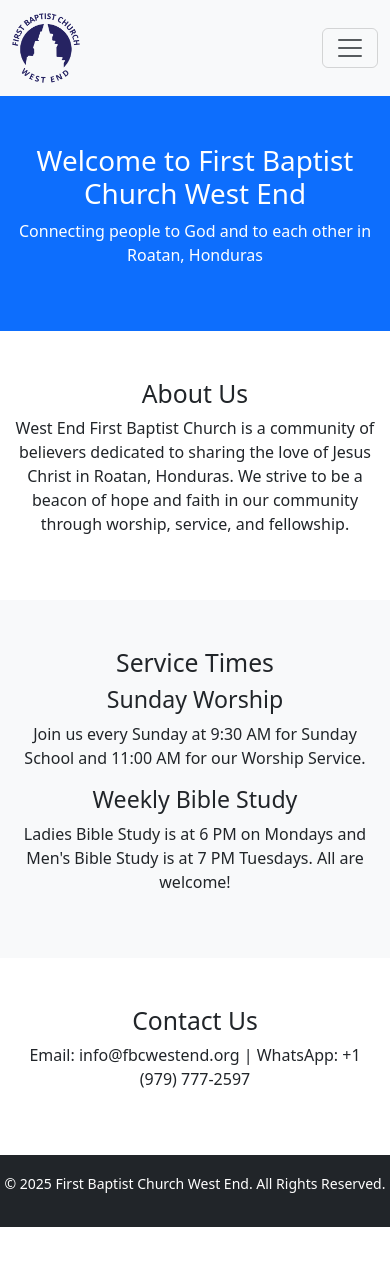
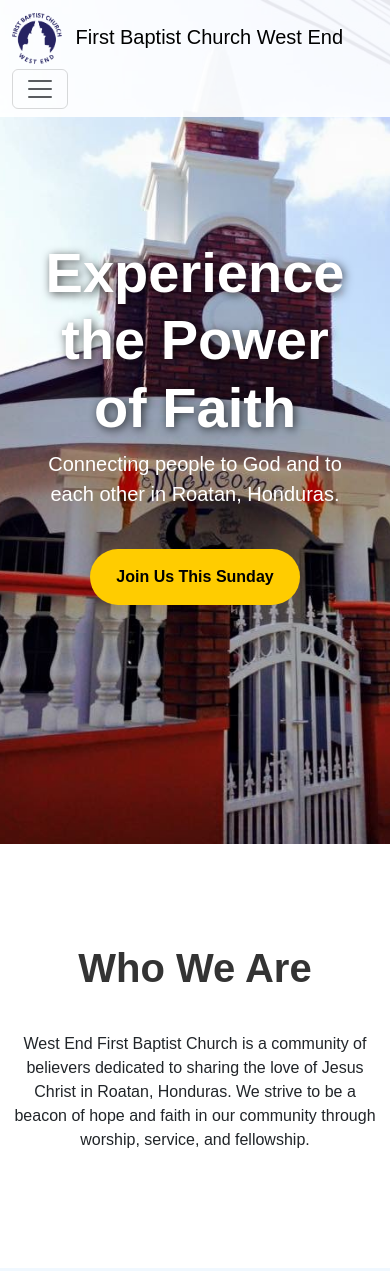
Before and after one commit to timpierce/fbcwestend, a plain HTML site: page index.html in a window 390 px wide. Shown: the top 1271 px of the page. Before the commit the page ends 1227 px from the top, so only its background shows below. Drawn offline with nearby package versions, Linux system fonts and the light colour scheme.

Commit message:
totally changed look and feel also added a picture of the church

```diff
--- a/index.html
+++ b/index.html
@@ -2,15 +2,81 @@
 <html lang="en">
 <head>
     <meta charset="UTF-8">
-    <meta name="viewport" content="width=device-width, initial-scale=1">
-    <title>First Baptist Church West End - Roatan</title>
+    <meta name="viewport" content="width=device-width, initial-scale=1.0">
+    <meta name="description" content="West End First Baptist Church - A vibrant faith community in Roatan, Honduras. Join us for worship and fellowship.">
+    <title>West End First Baptist Church | Roatan</title>
+
+    <!-- Bootstrap & Font Awesome -->
     <link href="https://cdn.jsdelivr.net/npm/bootstrap@5.3.0/dist/css/bootstrap.min.css" rel="stylesheet">
+    <script src="https://kit.fontawesome.com/a076d05399.js" crossorigin="anonymous"></script>
+
+    <style>
+        /* Custom Styling */
+        body {
+            font-family: 'Arial', sans-serif;
+        }
+        .navbar {
+            background: rgba(255, 255, 255, 0.9);
+        }
+        .hero {
+            position: relative;
+            background: url('assets/img/church_big.jpg') center/cover no-repeat;
+            height: 100vh;
+            color: white;
+            display: flex;
+            align-items: center;
+            justify-content: center;
+            text-align: center;
+            padding: 50px;
+        }
+
+
+        .hero h1 {
+            font-size: 3.5rem;
+            font-weight: bold;
+            text-shadow: 2px 2px 10px rgba(0,0,0,0.7);
+        }
+        .btn-custom {
+            background: #ffcc00;
+            color: #000;
+            font-weight: bold;
+            padding: 15px 25px;
+            border-radius: 50px;
+            transition: 0.3s;
+        }
+        .btn-custom:hover {
+            background: #ff9900;
+            transform: scale(1.1);
+        }
+        .section {
+            padding: 100px 0;
+        }
+        .section-title {
+            text-align: center;
+            font-size: 2.5rem;
+            font-weight: bold;
+            margin-bottom: 40px;
+            color: #333;
+        }
+        .bg-lightblue {
+            background: #f0f8ff;
+        }
+        .footer {
+            background: #222;
+            color: white;
+            padding: 30px 0;
+            text-align: center;
+        }
+    </style>
 </head>
 <body>
-    <nav class="navbar navbar-expand-lg navbar-light bg-light">
+
+    <!-- Navbar -->
+    <nav class="navbar navbar-expand-lg navbar-light fixed-top">
         <div class="container">
-            <a class="navbar-brand" href="index.html">
-                <img src="assets/img/FBCWE_LOGO.PNG" alt="Church Logo" height="70">
+            <a class="navbar-brand" href="#">
+                <img src="assets/img/FBCWE_LOGO.PNG" alt="Church Logo" width="50" class="me-2">
+                First Baptist Church West End
             </a>
             <button class="navbar-toggler" type="button" data-bs-toggle="collapse" data-bs-target="#navbarNav">
                 <span class="navbar-toggler-icon"></span>
@@ -18,53 +84,107 @@
             <div class="collapse navbar-collapse" id="navbarNav">
                 <ul class="navbar-nav ms-auto">
                     <li class="nav-item"><a class="nav-link" href="#about">About</a></li>
-                    <li class="nav-item"><a class="nav-link" href="#services">Services</a></li>
+                    <li class="nav-item"><a class="nav-link" href="#services">Times</a></li>
                     <li class="nav-item"><a class="nav-link" href="#contact">Contact</a></li>
                 </ul>
             </div>
         </div>
     </nav>
 
-    <header class="bg-primary text-white text-center py-5">
-        <div class="container">
-            <h1>Welcome to First Baptist Church West End</h1>
-            <p>Connecting people to God and to each other in Roatan, Honduras</p>
+    <!-- Hero Section -->
+    <header class="hero">
+        <div>
+            <h1>Experience the Power of Faith</h1>
+            <p class="lead">Connecting people to God and to each other in Roatan, Honduras.</p>
+            <a href="#services" class="btn btn-custom mt-4">Join Us This Sunday</a>
         </div>
     </header>
 
-    <section id="about" class="py-5">
-        <div class="container text-center">
-            <h2>About Us</h2>
-            <p>West End First Baptist Church is a community of believers dedicated to sharing the love of Jesus Christ in Roatan, Honduras. We strive to be a beacon of hope and faith in our community through worship, service, and fellowship.</p>
+    <!-- About Section -->
+    <section id="about" class="section">
+        <div class="container">
+            <h2 class="section-title">Who We Are</h2>
+            <p class="text-center">West End First Baptist Church is a community of believers dedicated to sharing the love of Jesus Christ in Roatan, Honduras. We strive to be a beacon of hope and faith in our community through worship, service, and fellowship.</p>
         </div>
     </section>
 
-    <section id="services" class="bg-light py-5">
+    <!-- Services Section -->
+    <section id="services" class="bg-lightblue section">
         <div class="container">
+<<<<<<< HEAD
             <h2 class="text-center">Service Times</h2>
+=======
+            <h2 class="section-title">Meeting Times</h2>
+>>>>>>> 17f6804 (totally changed look and feel also added a picture of the church)
             <div class="row text-center">
-                <div class="col-md-6">
+                <div class="col-md-4">
+                    <i class="fas fa-church fa-3x mb-3"></i>
                     <h3>Sunday Worship</h3>
-                    <p>Join us every Sunday at 9:30 AM for Sunday School and 11:00 AM for our Worship Service.</p>
+                    <p>Join us every Sunday at 9:30 AM for Sunday School and 11 AM for worship.</p>
                 </div>
-                <div class="col-md-6">
-                    <h3>Weekly Bible Study</h3>
+                <div class="col-md-4">
+                    <i class="fas fa-book-open fa-3x mb-3"></i>
+                    <h3>Bible Study</h3>
                     <p>Ladies Bible Study is at 6 PM on Mondays and Men's Bible Study is at 7 PM Tuesdays. All are welcome!</p>
+                </div>
+                <div class="col-md-4">
+                    <i class="fas fa-hands-helping fa-3x mb-3"></i>
+                    <h3>Wednesday Night Prayer Meeting</h3>
+                    <p>Join us every Wednesday Night at 7 PM for community prayer.</p>
                 </div>
             </div>
         </div>
     </section>
 
-    <section id="contact" class="py-5">
-        <div class="container text-center">
-            <h2>Contact Us</h2>
-            <p>Email: info@fbcwestend.org | WhatsApp: +1 (979) 777-2597</p>
+    <!-- Contact Section -->
+     <!--
+    <section id="contact" class="section">
+        <div class="container">
+            <h2 class="section-title">Get in Touch</h2>
+            <p class="text-center">We would love to hear from you! Send us a message or visit us this Sunday.</p>
+            <div class="row justify-content-center">
+                <div class="col-md-6">
+                    <form>
+                        <div class="mb-3">
+                            <label class="form-label">Your Name</label>
+                            <input type="text" class="form-control" placeholder="Enter your name">
+                        </div>
+                        <div class="mb-3">
+                            <label class="form-label">Your Email</label>
+                            <input type="email" class="form-control" placeholder="Enter your email">
+                        </div>
+                        <div class="mb-3">
+                            <label class="form-label">Message</label>
+                            <textarea class="form-control" rows="4" placeholder="Enter your message"></textarea>
+                        </div>
+                        <button type="submit" class="btn btn-custom w-100">Send Message</button>
+                    </form>
+                </div>
+            </div>
         </div>
-    </section>
+    </section>-->
 
-    <footer class="bg-dark text-white text-center py-3">
-        <p><small>&copy; 2025 First Baptist Church West End. All Rights Reserved.</small></p>
-    </footer>
+    <!-- Footer -->
+<footer class="footer">
+    <div class="container">
+        <p class="mb-1">📍 <strong>First Baptist Church West End</strong></p>
+        <p class="mb-1">West End Road, West End, Roatan, Honduras</p>
+        <p class="mb-1">📞 <a href="https://wa.me/9797772597" class="text-white text-decoration-none" target="_blank">
+            <i class="fab fa-whatsapp"></i> +001 979-777-2597</a>
+        </p>
+        <p class="mb-1">📧 <a href="mailto:info@fbcwestend.org" class="text-white text-decoration-none">
+            <i class="fas fa-envelope"></i> info@fbcwestend.org</a>
+        </p>
+        <p class="mt-3"><small>© 2025 West End First Baptist Church | All Rights Reserved</small></p>
+    </div>
+</footer>
 
+    <!-- Bootstrap Script -->
     <script src="https://cdn.jsdelivr.net/npm/bootstrap@5.3.0/dist/js/bootstrap.bundle.min.js"></script>
+<<<<<<< HEAD
 </body>
+=======
+
+</body>
+</html>
+>>>>>>> 17f6804 (totally changed look and feel also added a picture of the church)
```
Also changed, not shown: assets/img/church_big.jpg (added).
